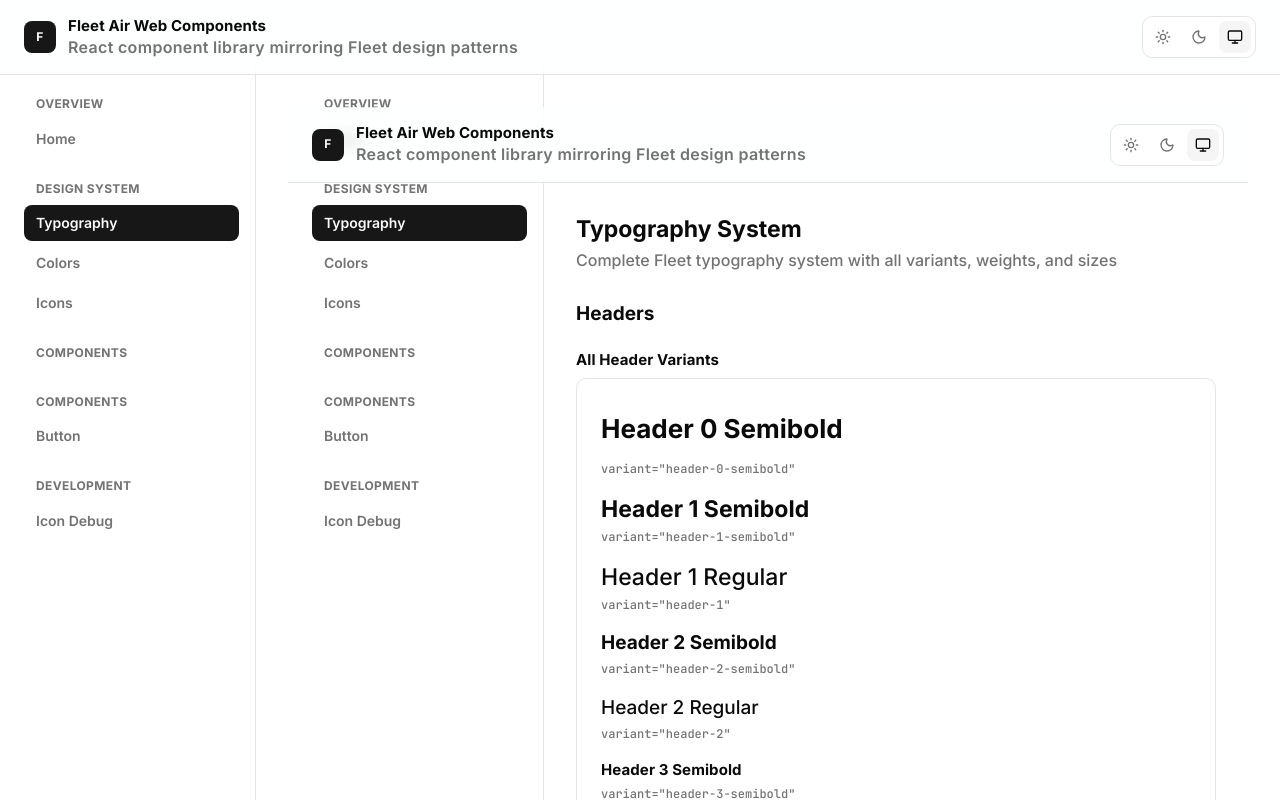
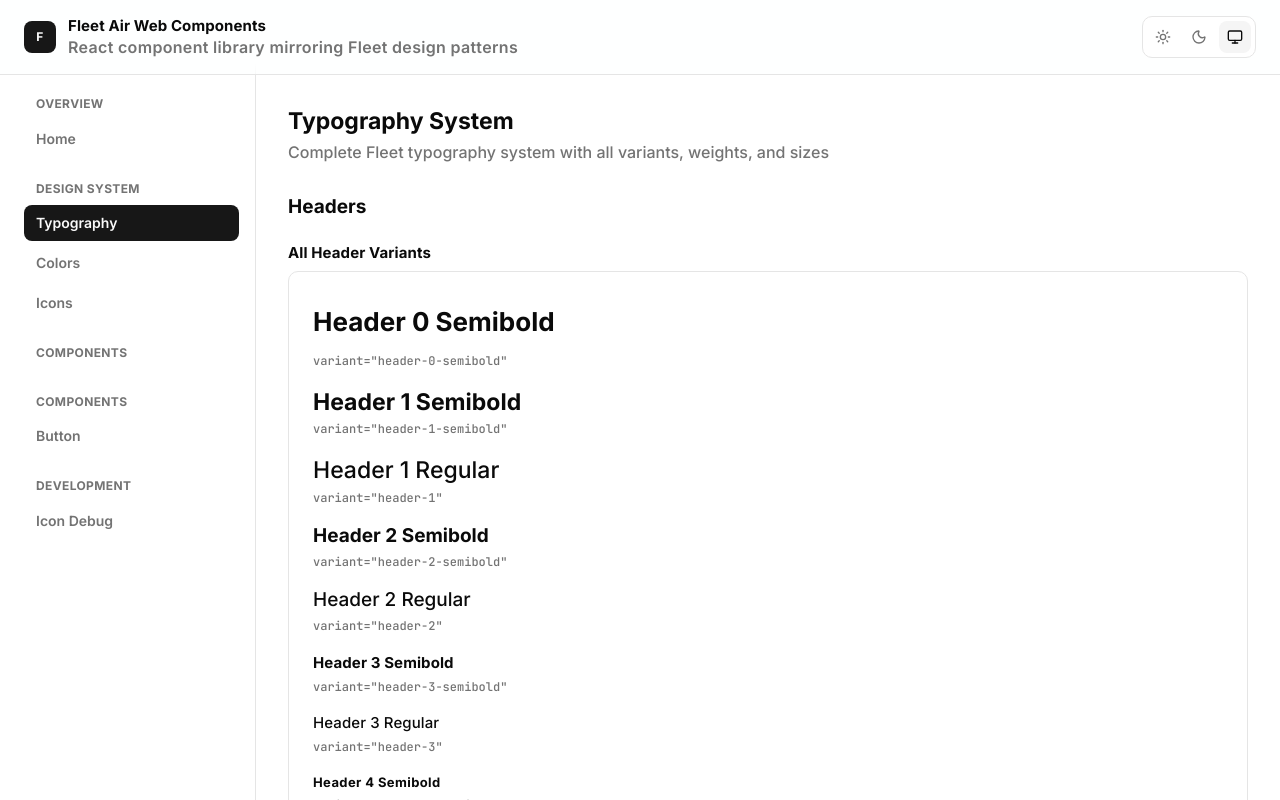
Before and after one commit to vadim-lobodin/fleet-air-web-components, a Next.js app: page /typography in a window 1280 px wide. Shown: the top 800 px of the page. Built offline with nearby package versions, Linux system fonts and the light colour scheme.

Commit message:
Fix: Remove duplicate AppLayout wrapper from Typography page to prevent double navigation/sidebar

```diff
--- a/src/app/typography/page.tsx
+++ b/src/app/typography/page.tsx
@@ -8,11 +8,9 @@
   Text, Body, Caption,
   Code, InlineCode, CodeBlock
 } from "@/components/ui/typography"
-import { AppLayout } from "@/components/app-layout"
 
 export default function TypographyPage() {
   return (
-    <AppLayout>
     <div className="space-y-12">
       <div className="mb-8">
         <Typography variant="header-1-semibold" as="h1">
@@ -438,6 +436,5 @@
 
       </div>
     </div>
-    </AppLayout>
   )
 }
```
Lines whose indentation alone changed are shown as unchanged.
